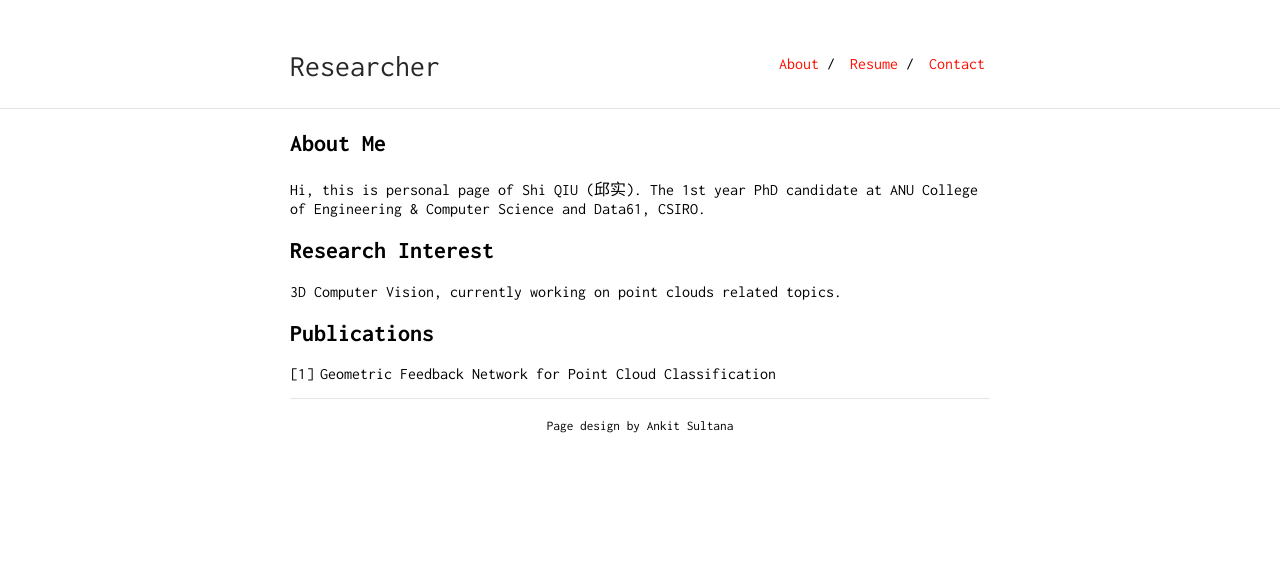
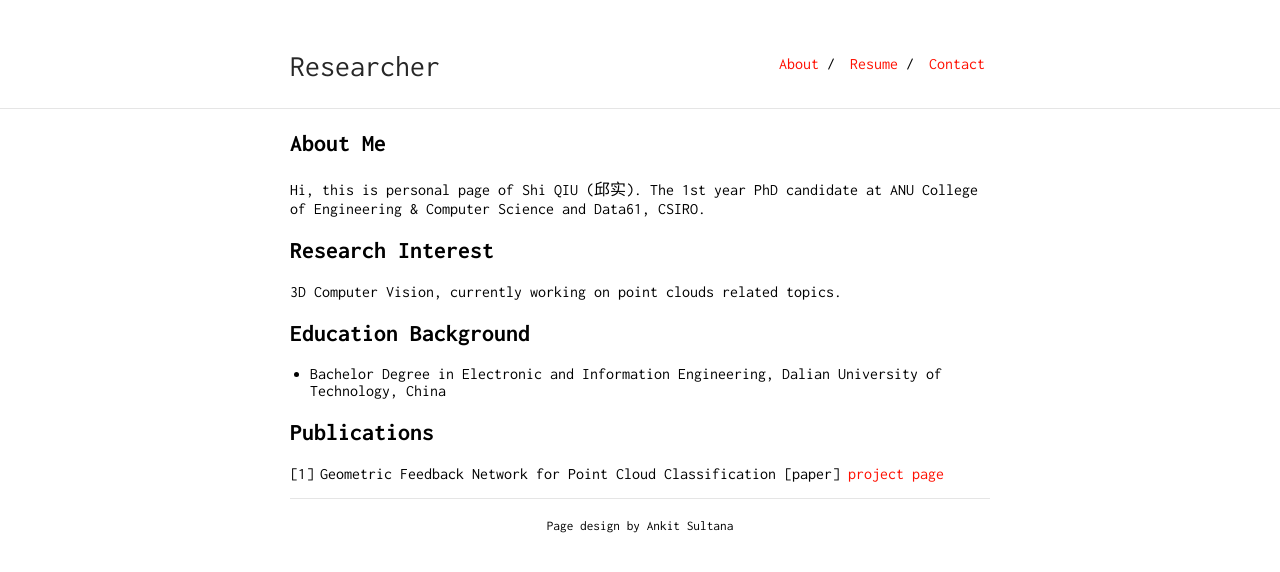
Before and after one commit to ShiQiu0419/ShiQiu0419.github.io, a Jekyll site: the page built from index.md, in a window 1280 px wide. Shown: the top 572 px of the page. Built offline with Jekyll 4.4.1, drawn with Linux system fonts in a browser that asks for light colours; our own code applies the rules of GitHub Pages for plain Markdown files.

Commit message:
Update index.md

```diff
--- a/index.md
+++ b/index.md
@@ -10,6 +10,10 @@ Hi, this is personal page of Shi QIU (邱实). The 1st year PhD candidate at ANU
 
 3D Computer Vision, currently working on point clouds related topics.
 
+## Education Background
+* Bachelor Degree in Electronic and Information Engineering, Dalian University of Technology, China
+
 ## Publications
 
 1. Geometric Feedback Network for Point Cloud Classification
+[paper] [project page](https://github.com/ShiQiu0419/GFNet)
```
